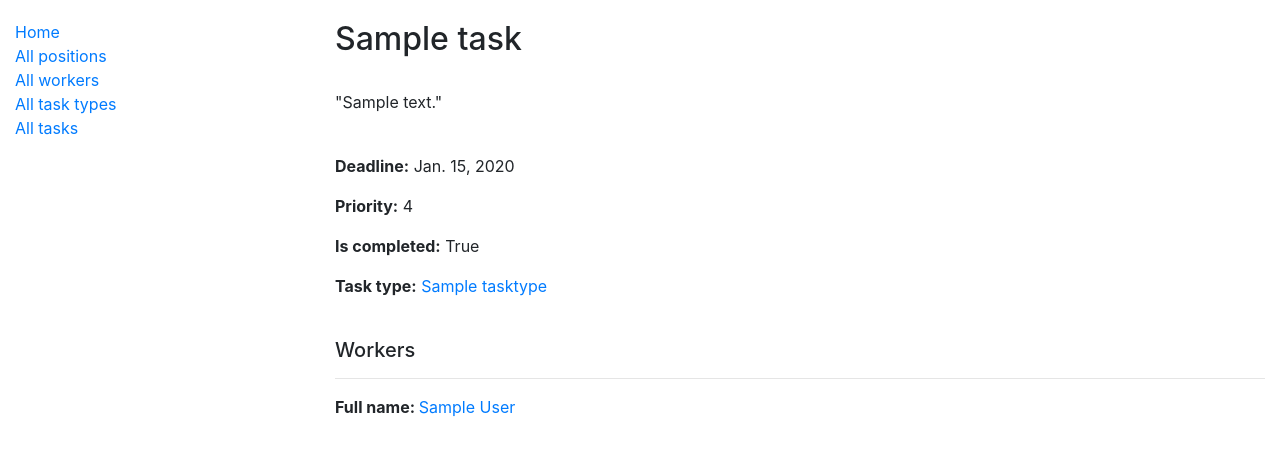
After one commit to anastasia-martyniuk/task_manager, a Django app: page /tasks/1 in a window 1280 px wide. The commit adds this page. Shown: the top 456 px of the page. Run offline with Django 4.2, Linux system fonts and the light colour scheme; tables that the repository leaves empty hold one stand-in row (values such as "Sample post").

Commit message:
Created datail page for all tasks using function-based view

```diff
--- a/manager/models.py
+++ b/manager/models.py
@@ -43,8 +43,8 @@ class Task(models.Model):
     deadline = models.DateField()
     is_completed = models.BooleanField()
     priority = models.CharField(max_length=1, choices=PRIORITY_CHOICES)
-    task_type = models.ForeignKey(to=TaskType, on_delete=models.CASCADE)
-    assignees = models.ManyToManyField(to=settings.AUTH_USER_MODEL)
+    task_type = models.ForeignKey(to=TaskType, on_delete=models.CASCADE, related_name="tasks")
+    assignees = models.ManyToManyField(to=settings.AUTH_USER_MODEL, related_name="tasks")
 
     class Meta:
         ordering = ["name"]
--- a/manager/urls.py
+++ b/manager/urls.py
@@ -1,13 +1,16 @@
 from django.urls import path
 
-from manager.views import index, PositionListView, TaskTypeListView, WorkerListView, TaskListView
+from manager.views import index, PositionListView, TaskTypeListView, WorkerListView, TaskListView, task_detail_view
 
 urlpatterns = [
     path("", index, name="index"),
+
     path("positions/", PositionListView.as_view(), name="position-list"),
     path("task-types/", TaskTypeListView.as_view(), name="task-type-list"),
     path("workers/", WorkerListView.as_view(), name="worker-list"),
     path("tasks/", TaskListView.as_view(), name="task-list"),
+
+    path("tasks/<int:pk>", task_detail_view, name="task-detail"),
 ]
 
 app_name = "manager"
--- a/manager/views.py
+++ b/manager/views.py
@@ -37,3 +37,13 @@ class WorkerListView(generic.ListView):
 class TaskListView(generic.ListView):
     model = Task
     queryset = Task.objects.all().select_related("task_type")
+
+
+def task_detail_view(request, pk):
+    task = Task.objects.get(id=pk)
+
+    context = {
+        "task": task
+    }
+
+    return render(request, "manager/task_detail.html", context)
--- /dev/null
+++ b/templates/manager/task_detail.html
@@ -0,0 +1,26 @@
+{% extends "base.html" %}
+
+{% block content %}
+  <h2>{{ task.name }}</h2>
+
+  <br>
+  <p>"{{ task.description }}"</p>
+  <br>
+
+  <p><strong>Deadline:</strong> {{ task.deadline }}</p>
+  <p><strong>Priority:</strong> {{ task.priority }}</p>
+  <p><strong>Is completed:</strong> {{ task.is_completed }}</p>
+  <p><strong>Task type:</strong><a href="#"> {{ task.task_type.name }}</a></p>
+
+  <br>
+  <h5>Workers</h5>
+  {% for worker in task.assignees.all %}
+    <hr>
+    <p><strong>Full name: </strong><a href="#">{{ worker.first_name }} {{ worker.last_name }}</a></p>
+  {% empty %}
+    <p>Workers for this task haven`t yet been assigned.</p>
+  {% endfor %}
+
+{#  <p><strong>Assignees:</strong><a href="#"> {{ task.assignees }}</a></p>#}
+
+{% endblock %}
--- a/templates/manager/task_list.html
+++ b/templates/manager/task_list.html
@@ -5,7 +5,9 @@
   {% if task_list %}
     <ul>
       {% for task in task_list %}
-        <li>{{ task.name }}: priority - {{ task.priority }}, task type - {{ task.task_type.name }}, assignees - </li>
+        <li><a href="{% url 'manager:task-detail' pk=task.id %}">{{ task.name }}</a>
+          <p>deadline: {{ task.deadline }}</p>
+          <p></p>
       {% endfor %}
     </ul>
 
```
